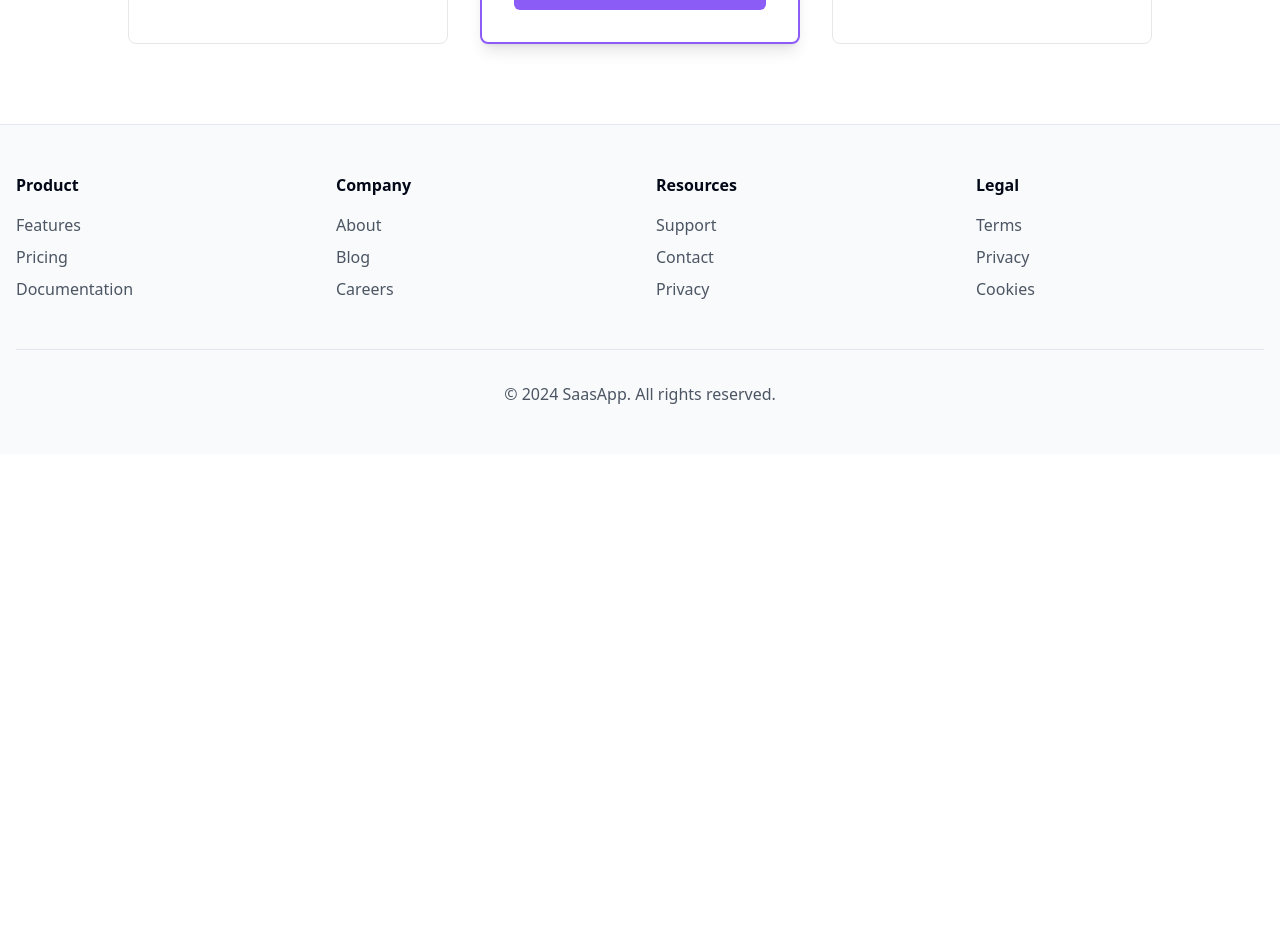
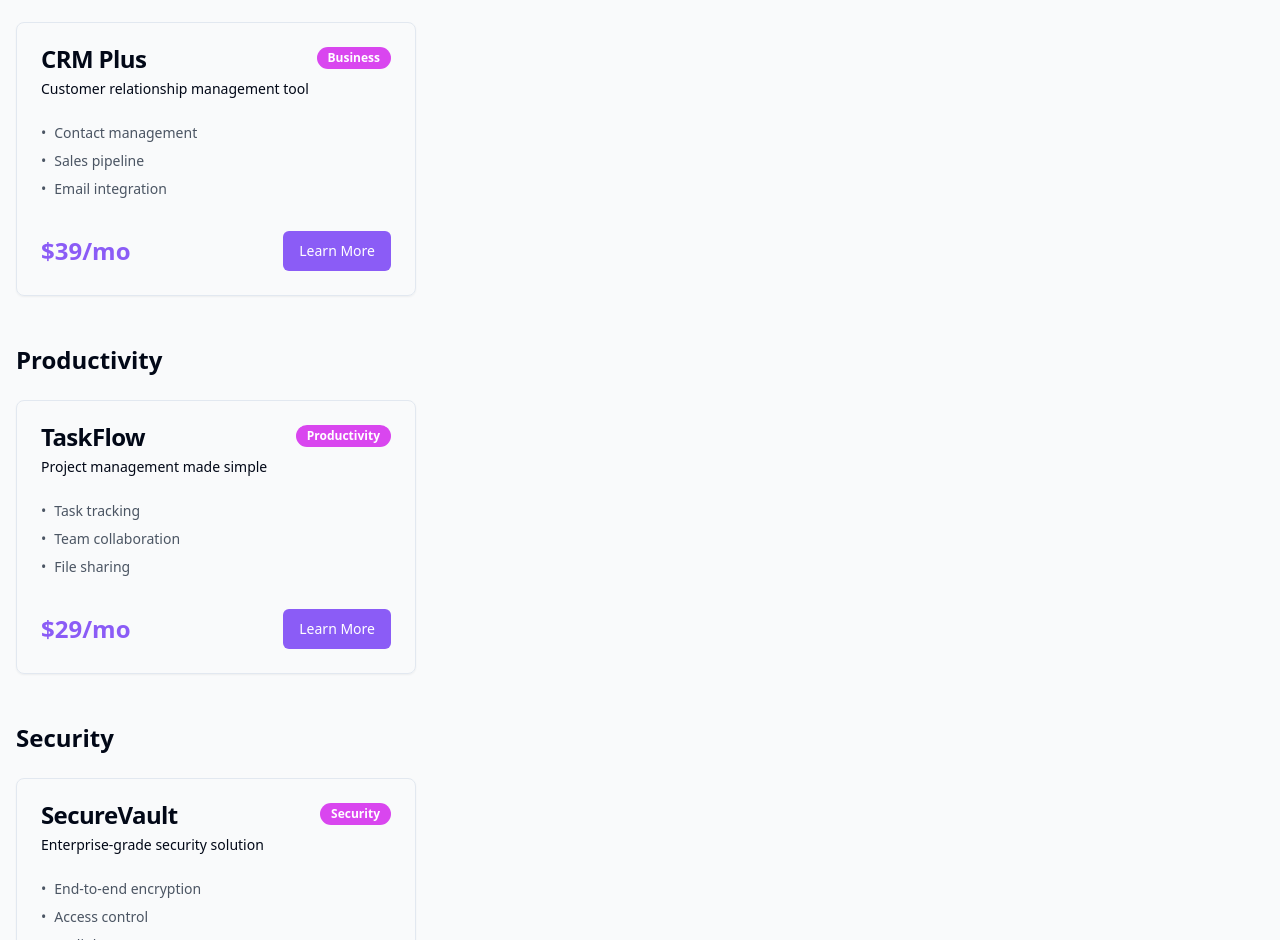
Before and after one commit to rabinderFuturescape/saasify-marketplace, a React (Vite) app: page / in a window 1280 px wide. Shown: the part 1860-2800 px from the top of the page. Before the commit the page ends 2314 px from the top, so only its background shows below. Built offline with nearby package versions, Linux system fonts and the light colour scheme.

Commit message:
Extend app listing by categories
Added functionality to list multiple apps (products) organized under specific categories. This enhancement improves the organization and accessibility of the app offerings.
[skip gpt_engineer]

```diff
--- /dev/null
+++ b/src/components/Products.tsx
@@ -0,0 +1,105 @@
+import { Card, CardContent, CardDescription, CardHeader, CardTitle } from "@/components/ui/card";
+import { Badge } from "@/components/ui/badge";
+import { Button } from "@/components/ui/button";
+
+type Product = {
+  id: string;
+  name: string;
+  description: string;
+  category: string;
+  price: string;
+  features: string[];
+};
+
+const products: Product[] = [
+  {
+    id: "1",
+    name: "Analytics Pro",
+    description: "Advanced analytics solution for businesses",
+    category: "Analytics",
+    price: "$49/mo",
+    features: ["Real-time tracking", "Custom reports", "API access"],
+  },
+  {
+    id: "2",
+    name: "CRM Plus",
+    description: "Customer relationship management tool",
+    category: "Business",
+    price: "$39/mo",
+    features: ["Contact management", "Sales pipeline", "Email integration"],
+  },
+  {
+    id: "3",
+    name: "TaskFlow",
+    description: "Project management made simple",
+    category: "Productivity",
+    price: "$29/mo",
+    features: ["Task tracking", "Team collaboration", "File sharing"],
+  },
+  {
+    id: "4",
+    name: "SecureVault",
+    description: "Enterprise-grade security solution",
+    category: "Security",
+    price: "$59/mo",
+    features: ["End-to-end encryption", "Access control", "Audit logs"],
+  },
+  {
+    id: "5",
+    name: "MarketingHub",
+    description: "All-in-one marketing automation",
+    category: "Marketing",
+    price: "$45/mo",
+    features: ["Email campaigns", "Social media", "Analytics"],
+  },
+];
+
+export const Products = () => {
+  const categories = Array.from(new Set(products.map((product) => product.category)));
+
+  return (
+    <section className="py-20 bg-gray-50">
+      <div className="container mx-auto px-4">
+        <h2 className="text-3xl font-bold text-center mb-12">Featured Products</h2>
+        {categories.map((category) => (
+          <div key={category} className="mb-12">
+            <h3 className="text-2xl font-semibold mb-6">{category}</h3>
+            <div className="grid grid-cols-1 md:grid-cols-2 lg:grid-cols-3 gap-6">
+              {products
+                .filter((product) => product.category === category)
+                .map((product) => (
+                  <Card key={product.id} className="hover:shadow-lg transition-shadow">
+                    <CardHeader>
+                      <div className="flex justify-between items-start">
+                        <div>
+                          <CardTitle>{product.name}</CardTitle>
+                          <CardDescription className="mt-2">{product.description}</CardDescription>
+                        </div>
+                        <Badge variant="secondary">{product.category}</Badge>
+                      </div>
+                    </CardHeader>
+                    <CardContent>
+                      <div className="space-y-4">
+                        <ul className="space-y-2">
+                          {product.features.map((feature, index) => (
+                            <li key={index} className="flex items-center text-sm text-gray-600">
+                              <span className="mr-2">•</span>
+                              {feature}
+                            </li>
+                          ))}
+                        </ul>
+                        <div className="flex justify-between items-center pt-4">
+                          <span className="text-2xl font-bold text-primary">{product.price}</span>
+                          <Button>Learn More</Button>
+                        </div>
+                      </div>
+                    </CardContent>
+                  </Card>
+                ))}
+            </div>
+          </div>
+        ))}
+      </div>
+    </section>
+  );
+};
--- a/src/pages/Index.tsx
+++ b/src/pages/Index.tsx
@@ -1,6 +1,7 @@
 import { Navbar } from "@/components/Navbar";
 import { Hero } from "@/components/Hero";
 import { Features } from "@/components/Features";
+import { Products } from "@/components/Products";
 import { Pricing } from "@/components/Pricing";
 import { Footer } from "@/components/Footer";
 
@@ -10,6 +11,7 @@ const Index = () => {
       <Navbar />
       <Hero />
       <Features />
+      <Products />
       <Pricing />
       <Footer />
     </div>
```
